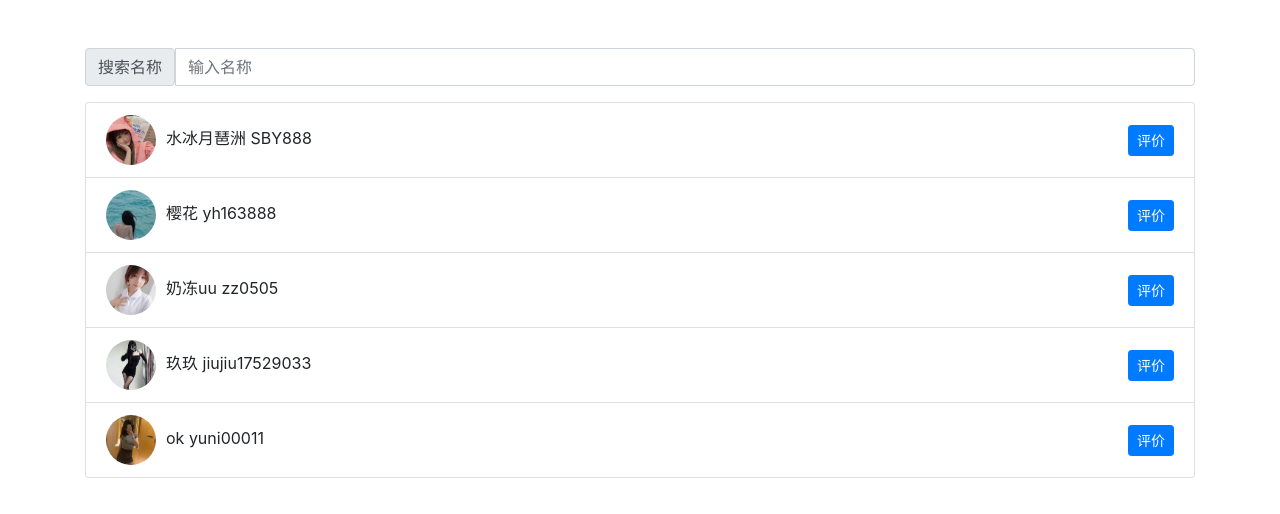
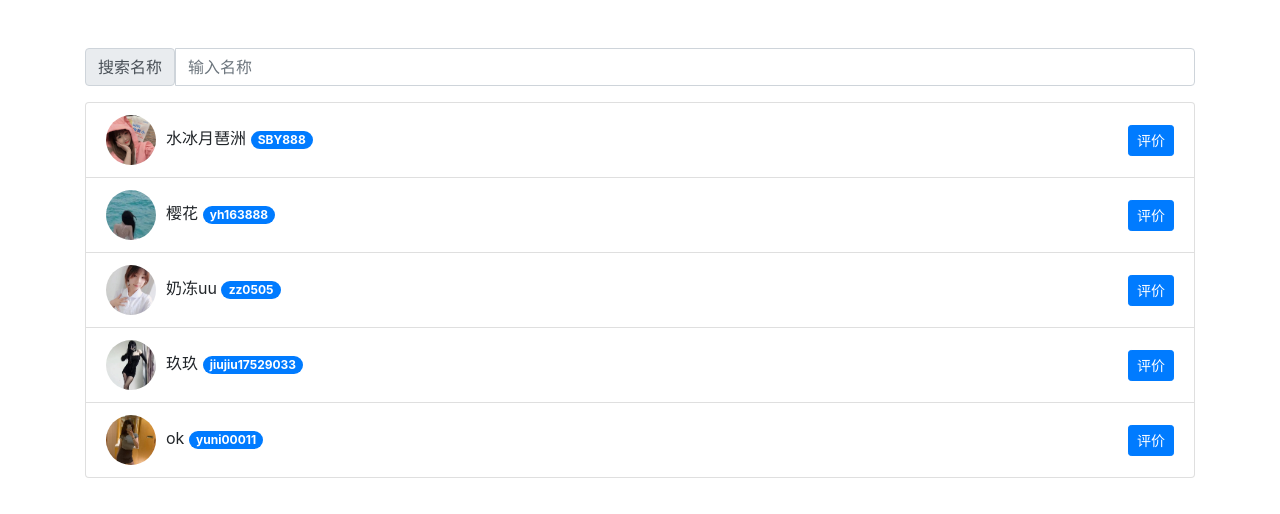
Before and after one commit to jzryula6405/ls_report, a plain HTML site: page index.html in a window 1280 px wide. Drawn offline with Linux system fonts and the light colour scheme.

Commit message:
Add files via upload

```diff
--- a/index.html
+++ b/index.html
@@ -126,9 +126,10 @@
             const nameSpan = document.createElement('span');
             nameSpan.textContent = user.name;
 
-            // 号码
+            // 号码  class="badge badge-pill badge-primary"
             const numberSpan = document.createElement('span');
             numberSpan.textContent = user.number;
+            numberSpan.className = "badge badge-pill badge-primary";
 
             // 评价按钮
             const actionButton = document.createElement('button');
```
